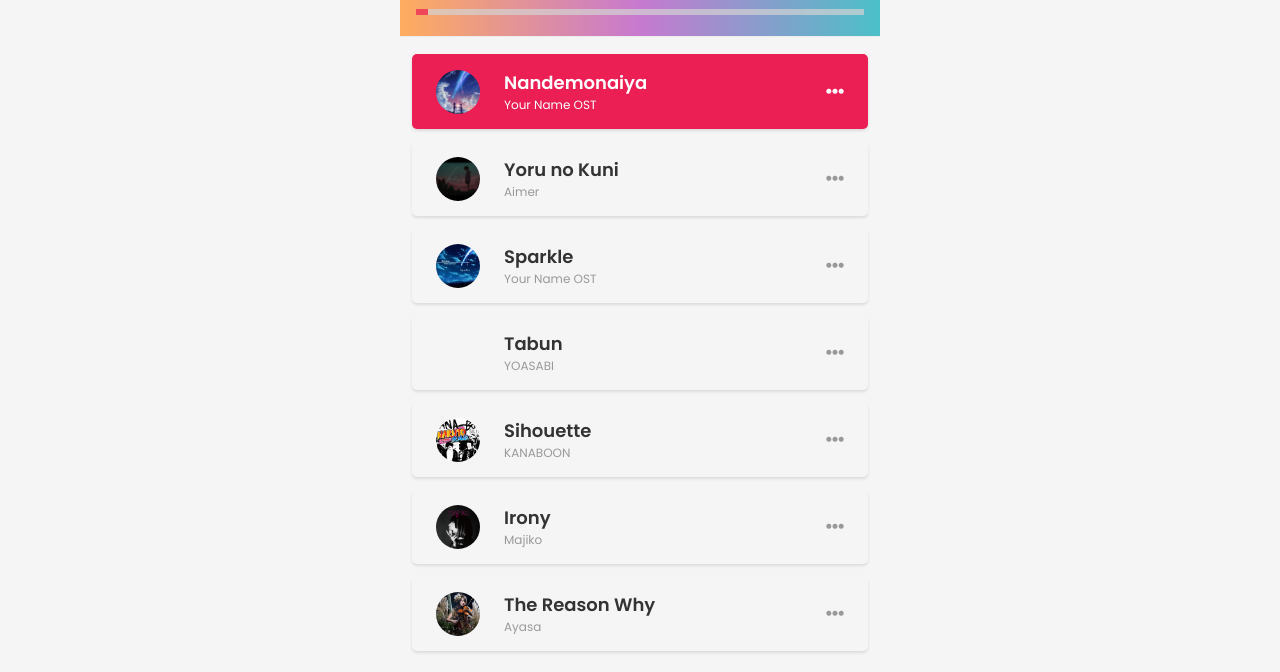
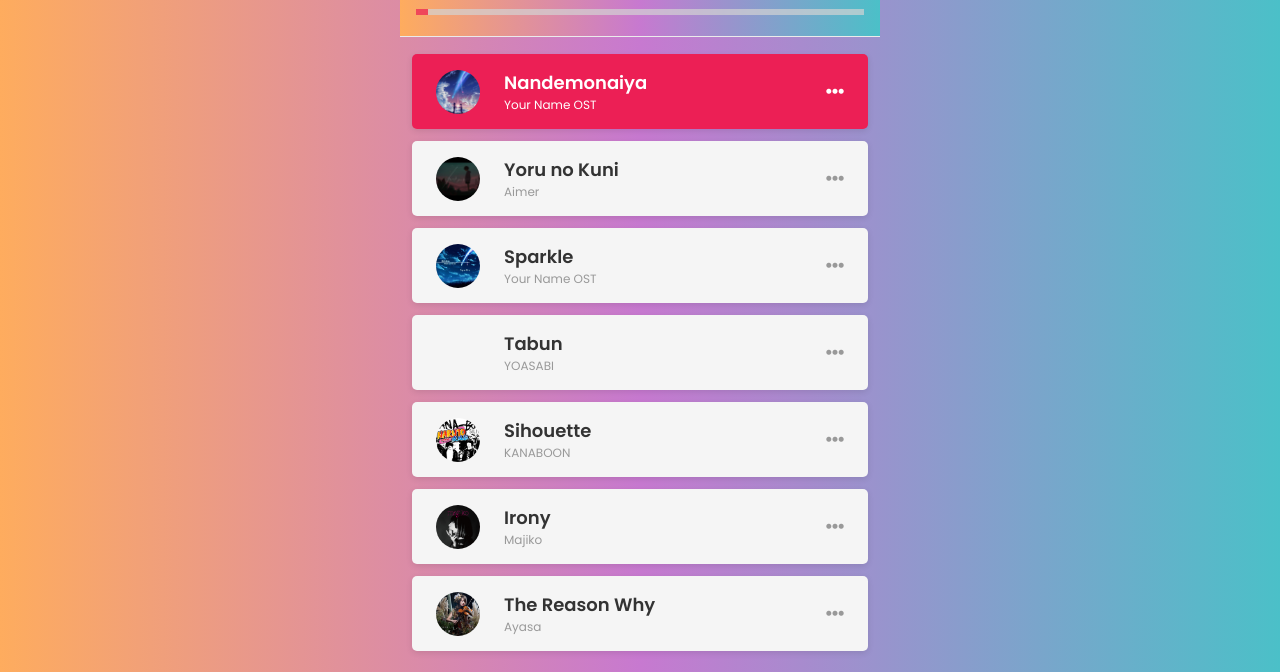
Before and after one commit to tiendndev/music-player, a plain HTML site: page index.html in a window 1280 px wide. Shown: the part 366-1038 px from the top of the page. Drawn offline with Linux system fonts and the light colour scheme.

Commit message:
change background

```diff
--- a/index.css
+++ b/index.css
@@ -10,7 +10,8 @@
 }
 
 body {
-  background-color: #f5f5f5;
+  /* background-color: #f5f5f5; */
+  background: linear-gradient(90deg, #feac5e, #c779d0, #4bc0c8);
 }
 
 html {
@@ -38,7 +39,7 @@
 
 .dashboard {
   padding: 16px 16px 14px;
-  background: linear-gradient(90deg,#FEAC5E, #C779D0, #4BC0C8);
+  background: linear-gradient(90deg, #feac5e, #c779d0, #4bc0c8);
   position: fixed;
   top: 0;
   width: 100%;
@@ -138,10 +139,11 @@
   display: flex;
   align-items: center;
   margin-bottom: 12px;
-  /* background: linear-gradient(90deg,#FEAC5E, #C779D0, #4BC0C8); */
   padding: 8px 16px;
   border-radius: 5px;
-  box-shadow: 0 2px 3px rgba(0, 0, 0, 0.1);
+  background-color: #f5f5f5;
+
+  box-shadow: 0 2px 6px rgba(0, 0, 0, 0.1);
 }
 
 .song.active {
--- a/index.js
+++ b/index.js
@@ -84,17 +84,14 @@
               <div
                   class="song ${this.currentIndex === index ? "active" : ""}"
                   data-index="${index}">
-
                 <div
                   class="thumb"
                   style="background-image: url('${song.image}')">
                 </div>
-
                 <div class="body">
                   <h3 class="title">${song.name}</h3>
                   <p class="author">${song.singer}</p>
                 </div>
-
                 <div class="option">
                   <i class="fas fa-ellipsis-h"></i>
                 </div>
```
